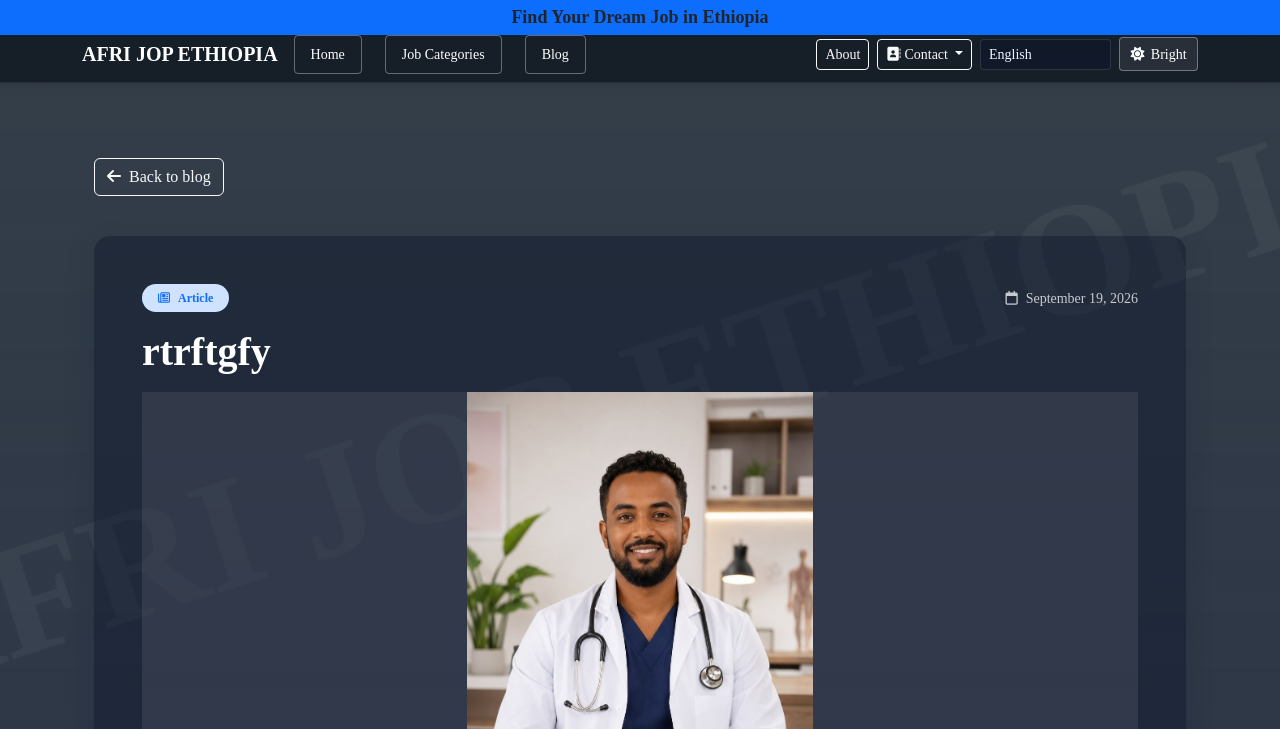
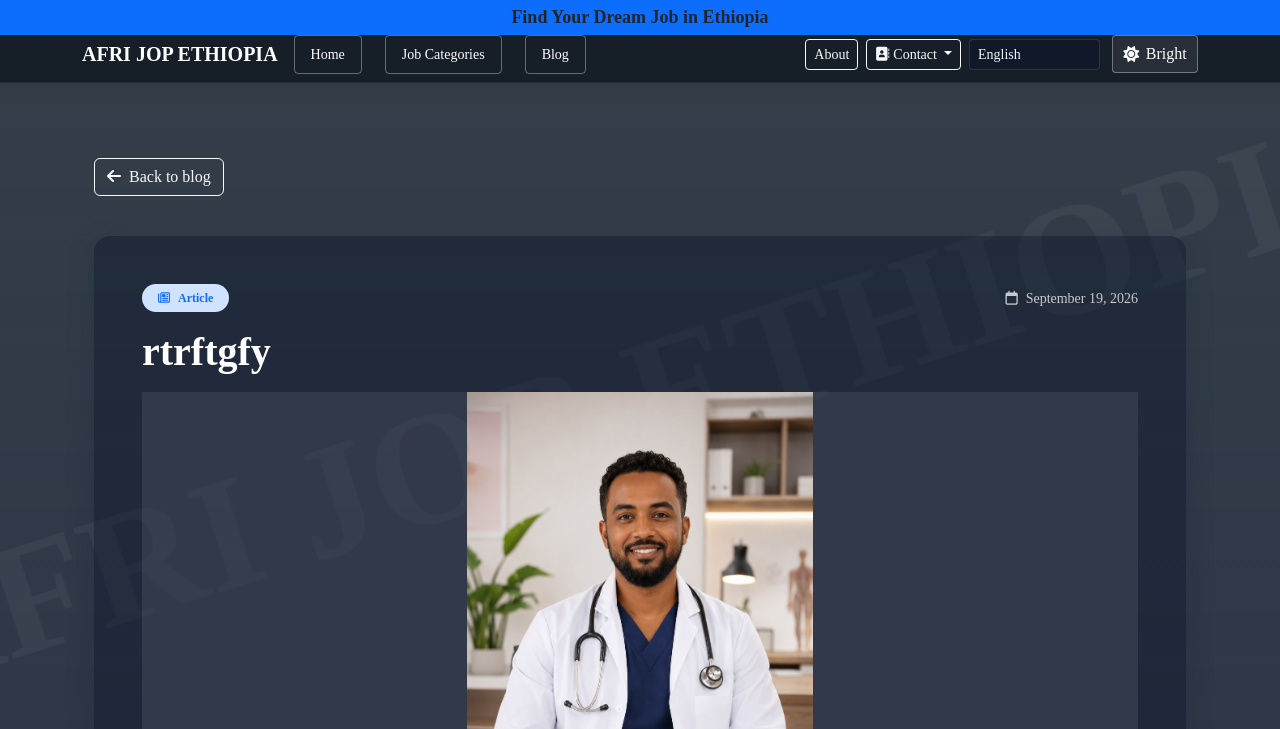
Before and after one commit to seidasenmuhe2122/web, a Django app: a page that uses templates/jobs/base.html in a window 1280 px wide. Shown: the top 729 px of the page. Run offline with Django 5.2, Linux system fonts and the light colour scheme; data comes from the database, SQL or seed files in the repository; some libraries are stand-ins or nearby versions.

Commit message:
Add dark/light mode toggle UI changes

```diff
--- a/templates/jobs/base.html
+++ b/templates/jobs/base.html
@@ -1,6 +1,6 @@
 {% load i18n security_tags %}
 <!DOCTYPE html>
-<html lang="{{ LANGUAGE_CODE }}">
+<html lang="{{ LANGUAGE_CODE }}" data-theme="dark">
 <head>
     <meta charset="UTF-8">
     <meta name="viewport" content="width=device-width, initial-scale=1.0">
@@ -85,6 +85,14 @@
             min-height: 34px;
             padding: 0.35rem 0.65rem;
             transition: background-color 0.2s ease, color 0.2s ease, border-color 0.2s ease;
+        }
+
+        .frontend-theme-toggle i,
+        .frontend-theme-toggle [data-frontend-theme-label] {
+            color: inherit !important;
+            display: inline-block;
+            opacity: 1 !important;
+            visibility: visible !important;
         }
 
         .frontend-theme-toggle:hover,
@@ -201,6 +209,35 @@
 
         .navbar-collapse {
             justify-content: space-between;
+        }
+
+        .navbar > .container > .navbar-toggler {
+            margin-left: auto;
+            order: 2;
+        }
+
+        .navbar > .container > .navbar-collapse {
+            order: 4;
+        }
+
+        .navbar > .container > .frontend-theme-toggle {
+            margin-left: 0.5rem;
+            order: 3;
+        }
+
+        @media (min-width: 992px) {
+            .navbar > .container > .navbar-toggler {
+                margin-left: 0;
+            }
+
+            .navbar > .container > .navbar-collapse {
+                order: 2;
+            }
+
+            .navbar > .container > .frontend-theme-toggle {
+                margin-left: 0.75rem;
+                order: 3;
+            }
         }
 
         .navbar-toggler {
@@ -668,11 +705,12 @@
                         </select>
                     </form>
                     {% endif %}
-                    <button type="button" class="frontend-theme-toggle" data-frontend-theme-toggle aria-pressed="false" title="Switch to bright mode">
-                        <i class="fa-solid fa-sun" aria-hidden="true"></i><span data-frontend-theme-label>Bright</span>
-                    </button>
                 </div>
             </div>
+
+            <button type="button" class="frontend-theme-toggle" data-frontend-theme-toggle aria-pressed="false" title="Switch to bright mode">
+                <i class="fa-solid fa-sun" aria-hidden="true"></i><span data-frontend-theme-label>Bright</span>
+            </button>
         </div>
     </nav>
 
@@ -731,6 +769,7 @@
 
             function applyFrontendTheme(theme) {
                 selectedTheme = theme === 'light' ? 'light' : 'dark';
+                document.documentElement.dataset.theme = selectedTheme;
                 document.documentElement.dataset.uiTheme = selectedTheme;
                 if (themeToggle) {
                     var label = themeToggle.querySelector('[data-frontend-theme-label]');
```
